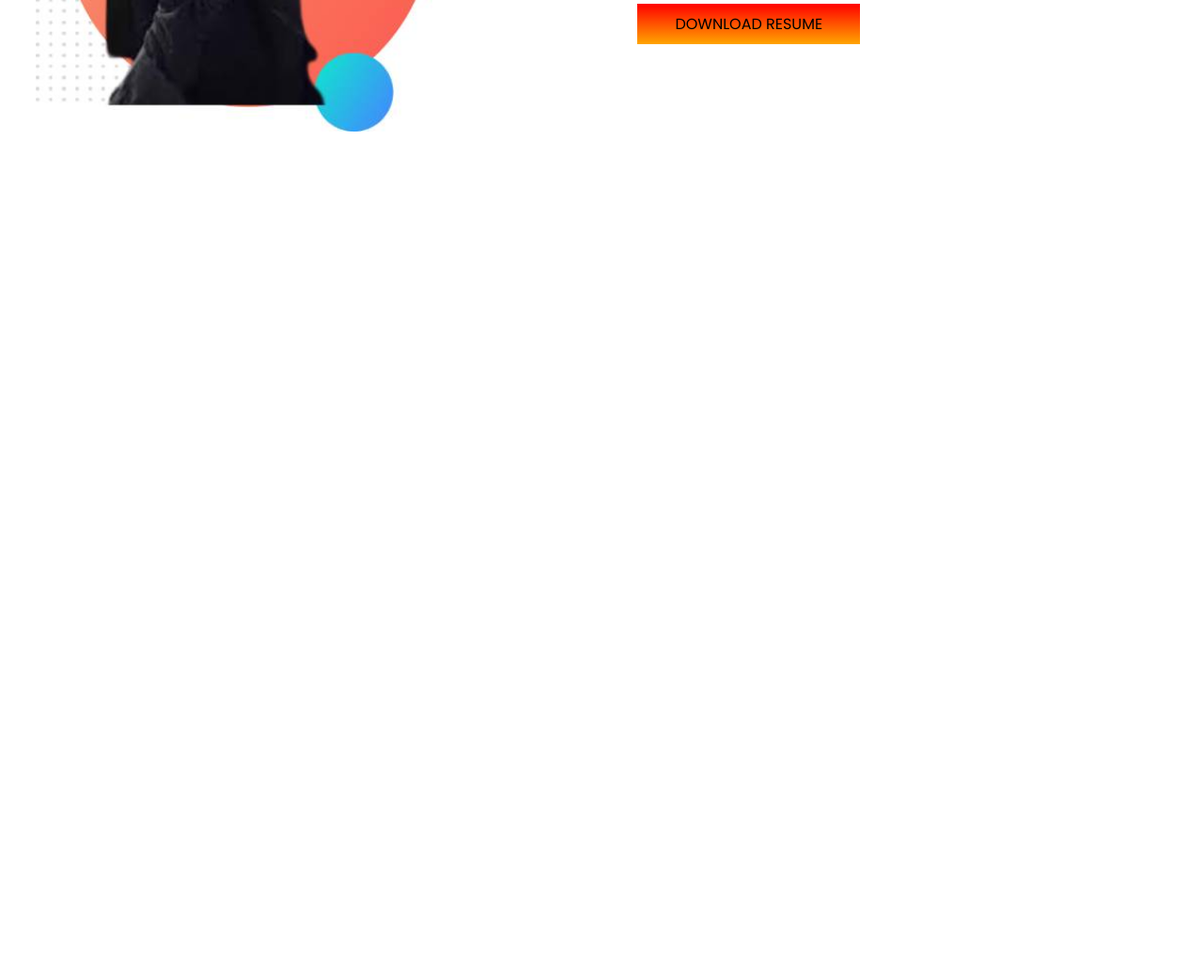
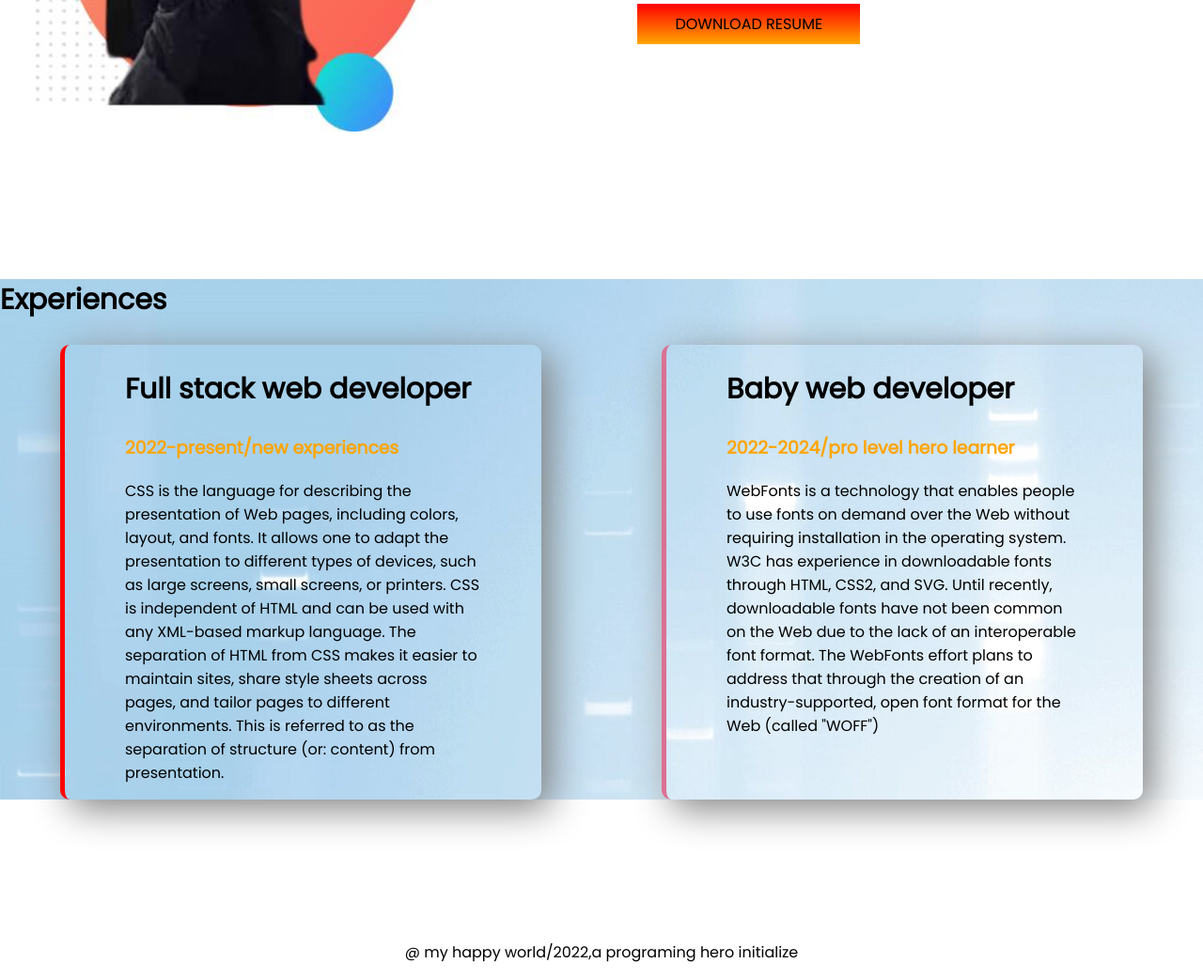
Before and after one commit to TanbinTanny5669/Being-Professional, a plain HTML site: page index.html in a window 1280 px wide. Shown: the part 856-1898 px from the top of the page at 94% size. Before the commit the page ends 1153 px from the top, so only its background shows below. Drawn offline with Linux system fonts and the light colour scheme.

Commit message:
new wxperience

```diff
--- a/index.html
+++ b/index.html
@@ -13,7 +13,7 @@
 </head>
 
 <body>
-    <section class="top-banner">
+    <section class="top-banner flexible-container">
         <div class="half-width">
             <h1>Welcome To</h1>
             <h1><span class="orange-club">My Happy</span> World</h1>
@@ -37,7 +37,7 @@
             <img src="my-bg2.png">
         </div>
     </section>
-    <section class="dream big">
+    <section class="dream-big flexible-container">
         <div class="dreamer">
             <img src="my-bg.jpg">
         </div>
@@ -53,7 +53,40 @@
         </div>
 
     </section>
+    <section class="experiences">
+        <h1>Experiences</h1>
+        <div class="flexible-container">
+            <div id="unique" class="experience-item">
+                <h1>Full stack web developer</h1>
+                <h3 class="orange-club">2022-present/new experiences</h3>
+                <p>CSS is the language for describing the presentation of Web pages, including colors, layout, and
+                    fonts. It
+                    allows one to adapt the presentation to different types of devices, such as large screens, small
+                    screens, or printers. CSS is independent of HTML and can be used with any XML-based markup language.
+                    The
+                    separation of HTML from CSS makes it easier to maintain sites, share style sheets across pages, and
+                    tailor pages to different environments. This is referred to as the separation of structure (or:
+                    content)
+                    from presentation.</p>
+
+            </div>
+            <div id="item" class="experience-item">
+                <h1>Baby web developer</h1>
+                <h3 class="orange-club">2022-2024/pro level hero learner</h3>
+                <p>WebFonts is a technology that enables people to use fonts on demand over the Web without requiring
+                    installation in the operating system. W3C has experience in downloadable fonts through HTML, CSS2,
+                    and
+                    SVG. Until recently, downloadable fonts have not been common on the Web due to the lack of an
+                    interoperable font format. The WebFonts effort plans to address that through the creation of an
+                    industry-supported, open font format for the Web (called "WOFF")</p>
+            </div>
+
+        </div>
+    </section>
 
 </body>
+<footer>
+    <p>@ my happy world/2022,a programing hero initialize</p>
+</footer>
 
 </html>
--- a/style.css
+++ b/style.css
@@ -13,7 +13,7 @@ h1 {
     color: orange;
 }
 
-section {
+.flexible-container {
     display: flex;
     margin-bottom: 150px;
 }
@@ -49,7 +49,38 @@ section {
     width: 70%;
 }
 
-.dream big {
-    background-image: url(images/dream-bg.png);
+.dream-big {
+    background-image: url(gif.jpg);
     background-repeat: no-repeat;
 }
+
+.experiences {
+    background-image: url(blank.jpg);
+    background-repeat: no-repeat;
+
+}
+
+.experience-item {
+    width: 40%;
+    padding-left: 5%;
+    padding-right: 5%;
+    box-shadow: 10px 10px 40px gray;
+    margin-left: 5%;
+    margin-right: 5%;
+    border-radius: 10px;
+    background-image: left;
+
+
+}
+
+#unique {
+    border-left: 5px solid red;
+}
+
+#item {
+    border-left: 5px solid palevioletred;
+}
+
+footer p {
+    text-align: center;
+}
```
Also changed, not shown: back.jpg (added), blank.jpg (added), gif.jpg (added), grad.jpg (added), port.jpg (added).
